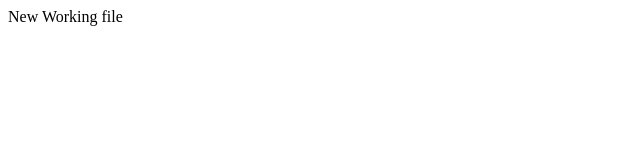
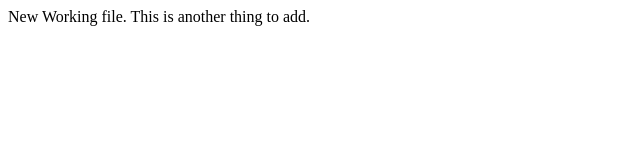
Before and after one commit to Myst-Shahbaz/version-control, a plain HTML site: page index-1.html in a window 1280 px wide. Shown: the whole page, without its empty margins (0-640 px from the left). Drawn offline with Linux system fonts and the light colour scheme.

Commit message:
new thing

```diff
--- a/index-1.html
+++ b/index-1.html
@@ -6,6 +6,6 @@
     <title>Document</title>
 </head>
 <body>
-    New Working file
+    New Working file. This is another thing to add.
 </body>
 </html>
```
